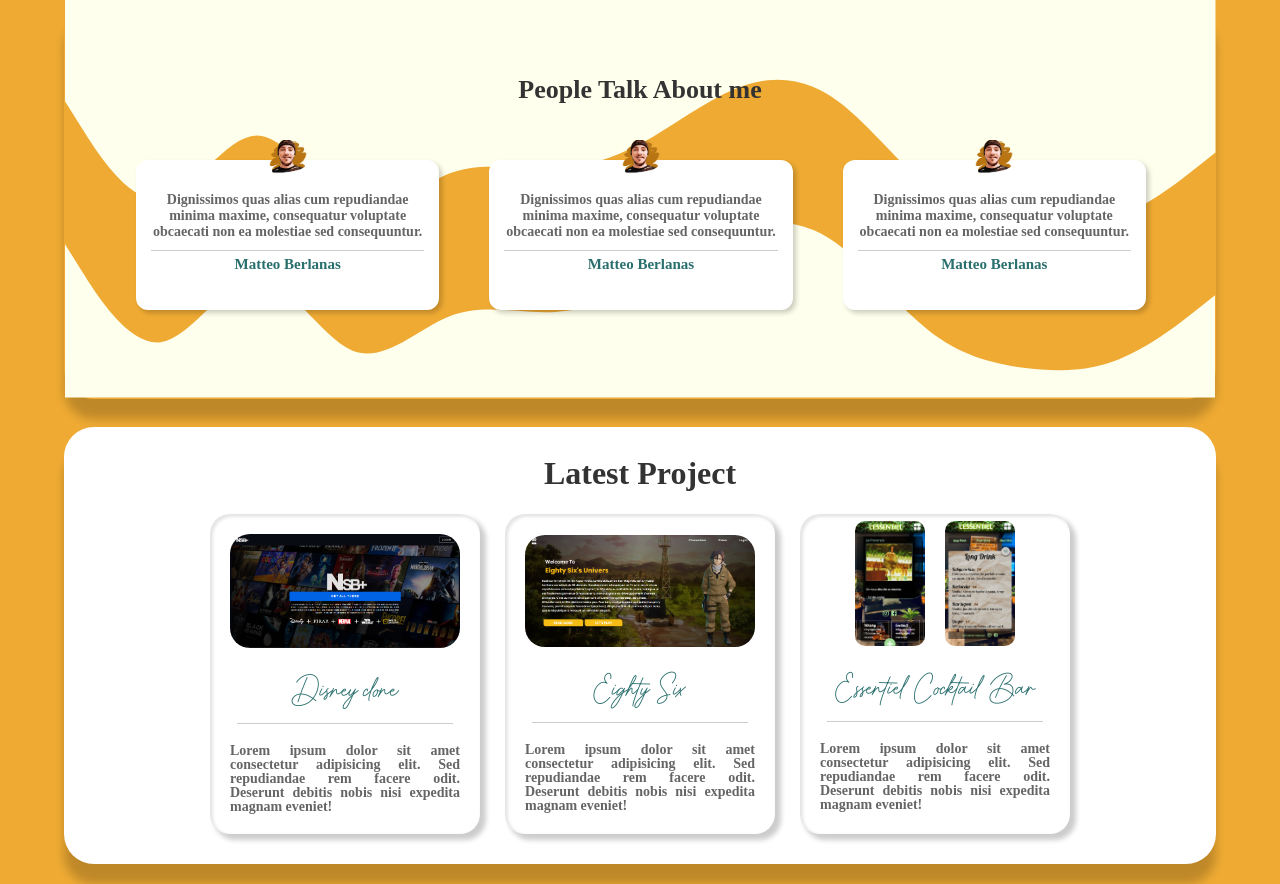
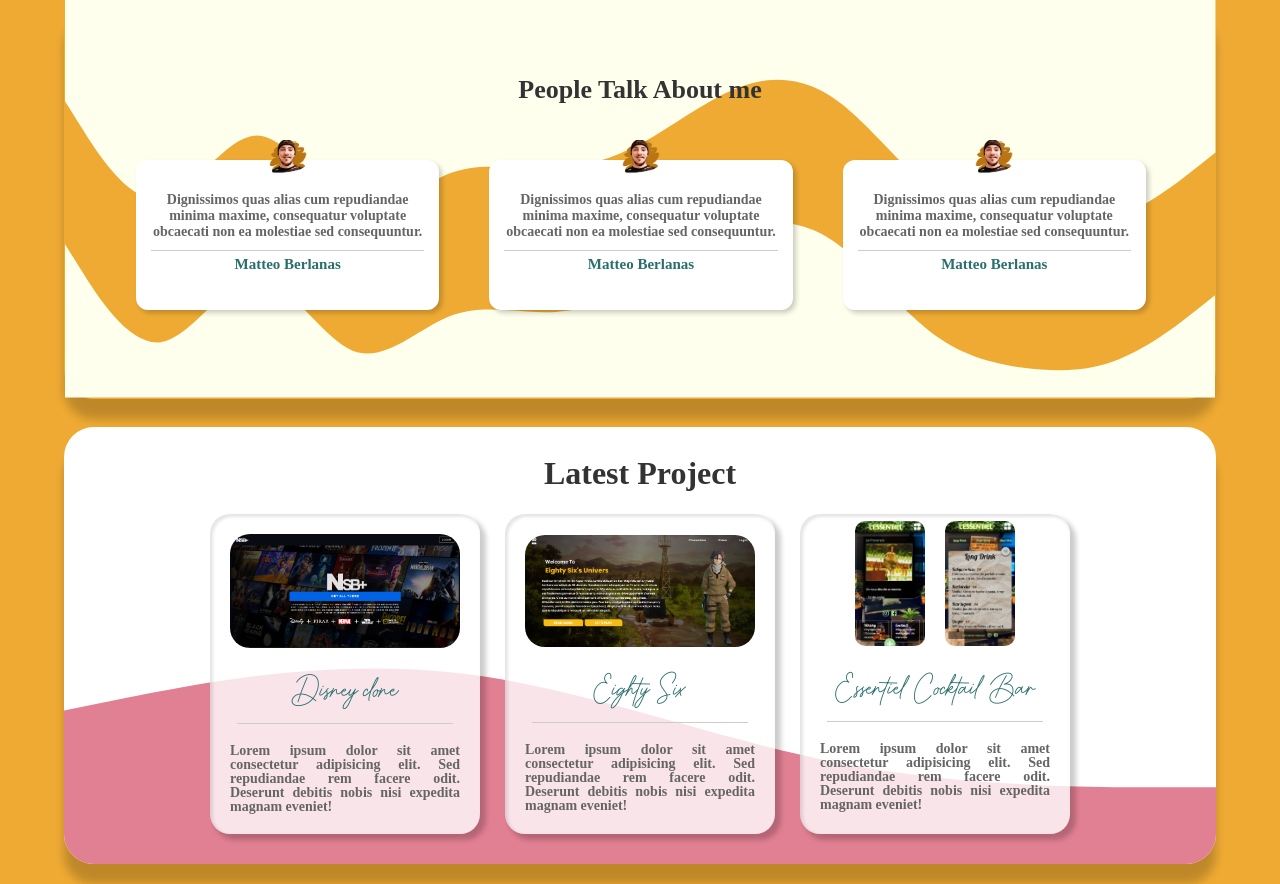
Before and after one commit to MatteoDv89/PortFolio, a PHP site: page / in a window 1280 px wide. Shown: the part 823-1707 px from the top of the page. Run offline with PHP 8.4, Linux system fonts and the light colour scheme; some libraries are stand-ins or nearby versions; some web fonts are replaced.

Commit message:
pink wave

```diff
--- a/index.html
+++ b/index.html
@@ -152,6 +152,7 @@
              <h3>Essentiel Cocktail Bar</h3>
              <p>Lorem ipsum dolor sit amet consectetur adipisicing elit. Sed repudiandae rem facere odit. Deserunt debitis nobis nisi expedita magnam eveniet!</p>
          </div>
+         <svg class="pink_wave" xmlns="http://www.w3.org/2000/svg" viewBox="0 0 1440 320"><path fill="#e17f93" fill-opacity="1" d="M0,128L80,112C160,96,320,64,480,80C640,96,800,160,960,192C1120,224,1280,224,1360,224L1440,224L1440,320L1360,320C1280,320,1120,320,960,320C800,320,640,320,480,320C320,320,160,320,80,320L0,320Z"></path></svg>
      </div>
 
 
--- a/style/style.css
+++ b/style/style.css
@@ -503,12 +503,19 @@ nav .phone_number ion-icon{
     line-height: 1;
     padding: 30px 0px;
     box-shadow: 0px 20px 10px 0px rgb(0,0,0,0.2);
-
     margin-bottom: 20px;
-
+    position:relative
+}
+.pink_wave{
+    position: absolute;
+    bottom: 0px;
+    z-index: 0;
 }
 
+
+
 .work .project{
+    z-index: 1;
     display: flex;
     flex-direction: column;
     justify-content: center;
@@ -518,6 +525,7 @@ nav .phone_number ion-icon{
       box-shadow: inset 2px 2px 3px 1px rgb(0,0,0,0.1),
     5px 5px 5px 1px rgb(0,0,0,0.2);
     border-radius: 10px;
+    background-color: rgb(255,255,255,0.8);
 
 
 }
```
